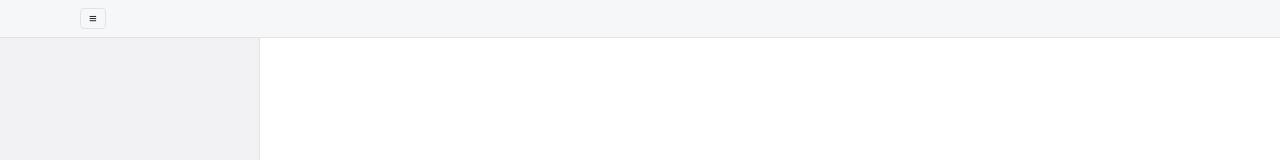
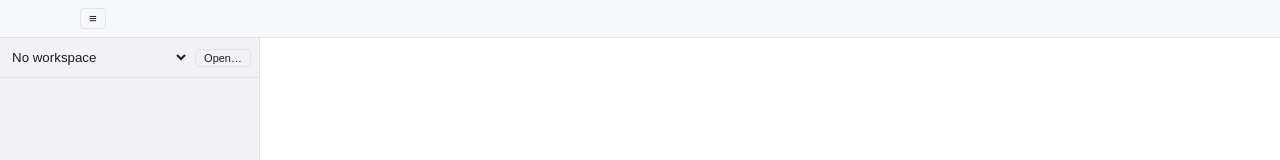
Before and after one commit to andy-zhanggx/andymd, a React (Vite) app: page / in a window 1280 px wide. Shown: the top 160 px of the page. Built offline with nearby package versions, Linux system fonts and the light colour scheme.

Commit message:
feat(sidebar): file tree with react-arborist and workspace switcher

```diff
--- a/src/App.tsx
+++ b/src/App.tsx
@@ -3,6 +3,7 @@ import { useTheme } from './hooks/useTheme';
 import { useConfigStore } from './stores/configStore';
 import { TitleBar } from './components/TitleBar';
 import { StatusBar } from './components/StatusBar';
+import { Sidebar } from './components/Sidebar/Sidebar';
 
 export default function App() {
   useTheme();
@@ -31,7 +32,7 @@ export default function App() {
             overflow: 'hidden',
           }}
         >
-          {/* filled in Task 15 */}
+          <Sidebar />
         </aside>
       )}
       <main style={{ gridArea: 'editor', overflow: 'auto', background: 'var(--bg-primary)' }}>
--- /dev/null
+++ b/src/components/Sidebar/ContextMenu.tsx
@@ -0,0 +1,27 @@
+import { useEffect } from 'react';
+export interface Props { x: number; y: number; path: string; kind: 'file' | 'dir'; onClose: () => void; }
+
+export function ContextMenu({ x, y, path, kind, onClose }: Props) {
+  useEffect(() => {
+    const off = () => onClose();
+    window.addEventListener('click', off);
+    return () => window.removeEventListener('click', off);
+  }, [onClose]);
+  return (
+    <div
+      style={{
+        position: 'fixed',
+        top: y,
+        left: x,
+        background: 'var(--bg-secondary)',
+        border: '1px solid var(--border)',
+        padding: 4,
+        fontSize: 12,
+        zIndex: 1000,
+      }}
+      onClick={(e) => e.stopPropagation()}
+    >
+      {kind}: {path}
+    </div>
+  );
+}
--- /dev/null
+++ b/src/components/Sidebar/FileTree.tsx
@@ -0,0 +1,72 @@
+import { Tree, NodeRendererProps } from 'react-arborist';
+import { FileNode } from '../../types';
+import { useDocumentStore } from '../../stores/documentStore';
+
+interface Props {
+  root: FileNode;
+  height: number;
+  width: number;
+  activePath: string | null;
+  onContextMenu: (path: string, kind: 'file' | 'dir', x: number, y: number) => void;
+}
+
+export function FileTree({ root, height, width, activePath, onContextMenu }: Props) {
+  const data = root.children ?? [];
+
+  return (
+    <Tree<FileNode>
+      data={data}
+      idAccessor={(n) => n.path}
+      childrenAccessor={(n) => n.children ?? null}
+      height={height}
+      width={width}
+      rowHeight={24}
+      indent={16}
+      openByDefault={false}
+    >
+      {(props) => <Node {...props} activePath={activePath} onContextMenu={onContextMenu} />}
+    </Tree>
+  );
+}
+
+interface NodeProps extends NodeRendererProps<FileNode> {
+  activePath: string | null;
+  onContextMenu: (path: string, kind: 'file' | 'dir', x: number, y: number) => void;
+}
+
+function Node({ node, style, dragHandle, activePath, onContextMenu }: NodeProps) {
+  const openDoc = useDocumentStore((s) => s.open);
+  const isFile = node.data.kind === 'file';
+  const isActive = activePath === node.data.path;
+
+  return (
+    <div
+      ref={dragHandle}
+      style={{
+        ...style,
+        display: 'flex',
+        alignItems: 'center',
+        padding: '0 8px',
+        cursor: 'pointer',
+        background: isActive ? 'var(--selection)' : 'transparent',
+        fontSize: 13,
+        color: 'var(--fg-primary)',
+      }}
+      onClick={() => {
+        if (isFile) openDoc(node.data.path);
+        else node.toggle();
+      }}
+      onContextMenu={(e) => {
+        e.preventDefault();
+        onContextMenu(node.data.path, node.data.kind, e.clientX, e.clientY);
+      }}
+    >
+      <span style={{ marginRight: 6, width: 12, display: 'inline-block' }}>
+        {isFile ? '📄' : node.isOpen ? '▾' : '▸'}
+      </span>
+      <span style={{ overflow: 'hidden', textOverflow: 'ellipsis', whiteSpace: 'nowrap' }}>
+        {node.data.name}
+      </span>
+    </div>
+  );
+}
--- /dev/null
+++ b/src/components/Sidebar/Sidebar.tsx
@@ -0,0 +1,50 @@
+import { useEffect, useRef, useState } from 'react';
+import { useWorkspaceStore } from '../../stores/workspaceStore';
+import { useDocumentStore } from '../../stores/documentStore';
+import { useConfigStore } from '../../stores/configStore';
+import { FileTree } from './FileTree';
+import { WorkspaceSwitcher } from './WorkspaceSwitcher';
+import { ContextMenu } from './ContextMenu';
+
+export function Sidebar() {
+  const workspace = useWorkspaceStore((s) => s.workspace);
+  const openDocPath = useDocumentStore((s) => s.doc?.path ?? null);
+  const sidebarWidth = useConfigStore((s) => s.config.sidebarWidth);
+  const ref = useRef<HTMLDivElement>(null);
+  const [size, setSize] = useState({ w: sidebarWidth, h: 500 });
+  const [menu, setMenu] = useState<{ x: number; y: number; path: string; kind: 'file' | 'dir' } | null>(null);
+
+  useEffect(() => {
+    if (!ref.current) return;
+    const obs = new ResizeObserver((entries) => {
+      const rect = entries[0].contentRect;
+      setSize({ w: rect.width, h: Math.max(0, rect.height - 40) });
+    });
+    obs.observe(ref.current);
+    return () => obs.disconnect();
+  }, []);
+
+  return (
+    <div ref={ref} style={{ height: '100%', display: 'flex', flexDirection: 'column' }}>
+      <WorkspaceSwitcher />
+      {workspace && (
+        <FileTree
+          root={workspace.tree}
+          height={size.h}
+          width={size.w}
+          activePath={openDocPath}
+          onContextMenu={(path, kind, x, y) => setMenu({ x, y, path, kind })}
+        />
+      )}
+      {menu && (
+        <ContextMenu
+          x={menu.x}
+          y={menu.y}
+          path={menu.path}
+          kind={menu.kind}
+          onClose={() => setMenu(null)}
+        />
+      )}
+    </div>
+  );
+}
--- /dev/null
+++ b/src/components/Sidebar/WorkspaceSwitcher.tsx
@@ -0,0 +1,61 @@
+import { useWorkspaceStore } from '../../stores/workspaceStore';
+import { useConfigStore } from '../../stores/configStore';
+import { dialogService } from '../../services/dialogService';
+
+export function WorkspaceSwitcher() {
+  const workspace = useWorkspaceStore((s) => s.workspace);
+  const openWs = useWorkspaceStore((s) => s.open);
+  const recent = useConfigStore((s) => s.config.recentWorkspaces);
+
+  async function pickAndOpen() {
+    const path = await dialogService.pickWorkspaceDir();
+    if (path) await openWs(path);
+  }
+
+  return (
+    <div
+      style={{
+        height: 40,
+        display: 'flex',
+        alignItems: 'center',
+        padding: '0 8px',
+        borderBottom: '1px solid var(--border)',
+        fontSize: 12,
+        gap: 6,
+      }}
+    >
+      <select
+        value={workspace?.root ?? ''}
+        onChange={(e) => { if (e.target.value) openWs(e.target.value); }}
+        style={{
+          flex: 1,
+          background: 'transparent',
+          color: 'var(--fg-primary)',
+          border: 'none',
+          outline: 'none',
+        }}
+      >
+        <option value="" disabled>
+          {workspace ? workspace.name : 'No workspace'}
+        </option>
+        {recent.map((r) => (
+          <option key={r} value={r}>{r.split('/').pop()}</option>
+        ))}
+      </select>
+      <button
+        onClick={pickAndOpen}
+        style={{
+          fontSize: 11,
+          background: 'transparent',
+          border: '1px solid var(--border)',
+          color: 'var(--fg-primary)',
+          borderRadius: 4,
+          padding: '2px 8px',
+          cursor: 'pointer',
+        }}
+      >
+        Open…
+      </button>
+    </div>
+  );
+}
```
